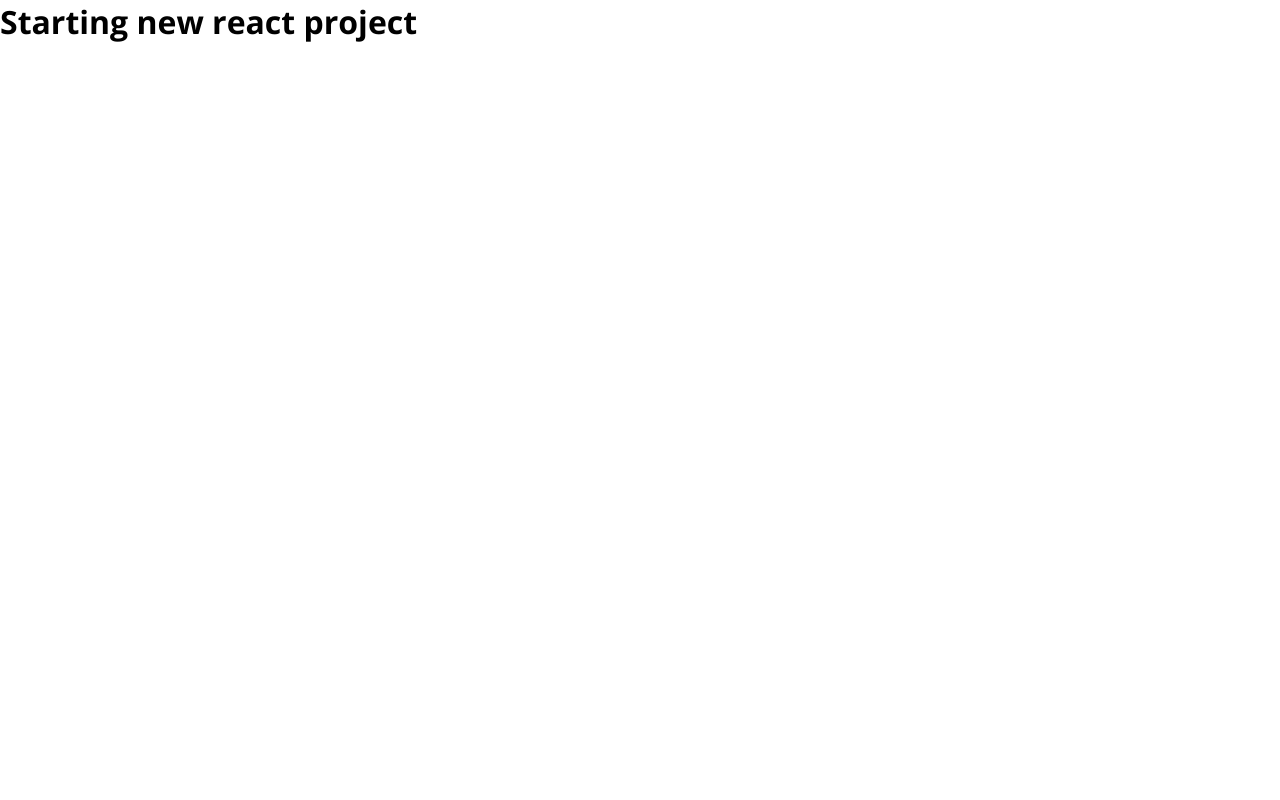
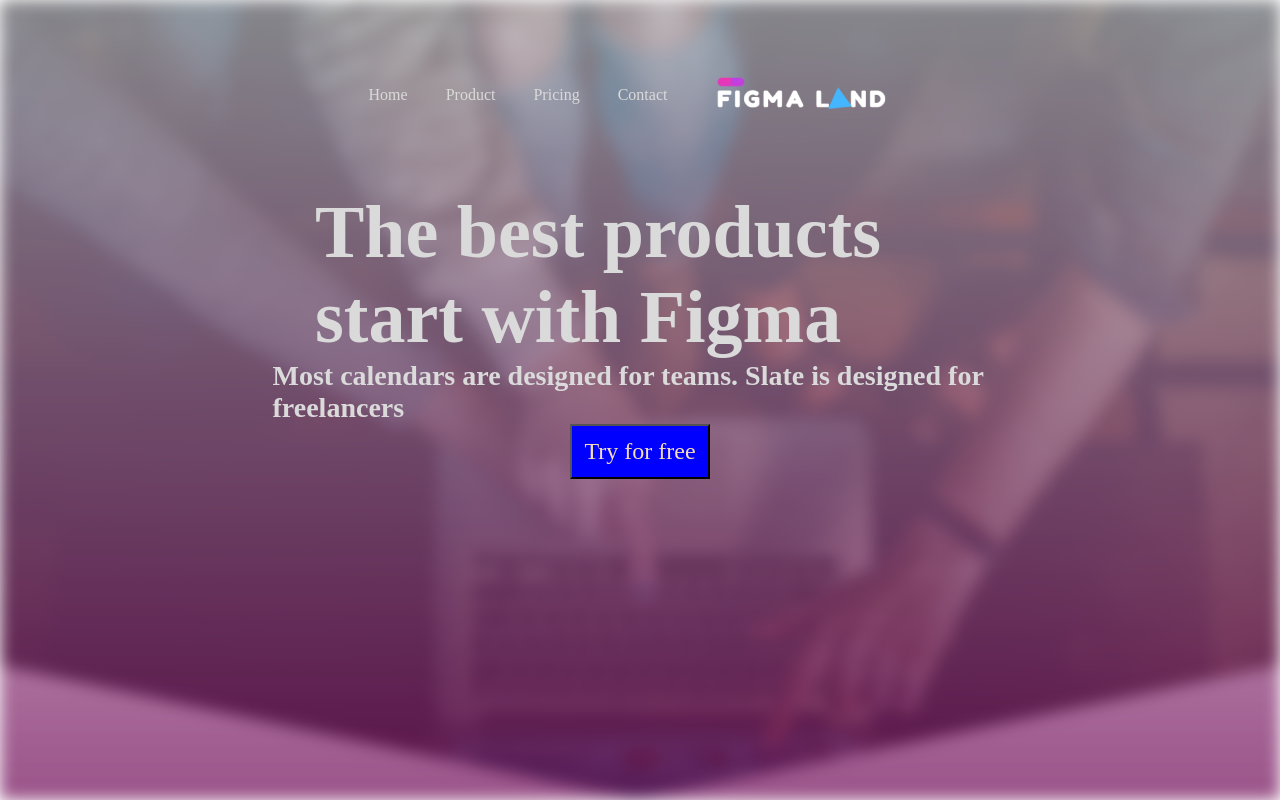
Before and after one commit to ppessanhadev/breaking-the-code, a React (Create React App) app: page / in a window 1280 px wide. Built offline with nearby package versions, Linux system fonts and the light colour scheme.

Commit message:
feat: adiciona parte inicial da landing page

```diff
--- a/public/index.html
+++ b/public/index.html
@@ -11,6 +11,7 @@
       href="https://fonts.googleapis.com/css2?family=Open+Sans:wght@300;400;600;700&display=swap"
       rel="stylesheet"
     />
+    <link href="https://fonts.googleapis.com/css2?family=Roboto:wght@300;400;500;700&display=swap" rel="stylesheet">
     <title>Breaking the code</title>
   </head>
   <body>
--- a/src/App.jsx
+++ b/src/App.jsx
@@ -1,7 +1,8 @@
+import HeroSection from './components/HeroSection';
 import './styles/GlobalStyles.scss';
 
-function App() {
-  return <h1>Starting new react project</h1>;
+function LandingPage() {
+  return <HeroSection />;
 }
 
-export default App;
+export default LandingPage;
--- /dev/null
+++ b/src/components/HeroSection/index.jsx
@@ -0,0 +1,27 @@
+import figmaLandLogo from '../../assets/figmaland-header.png';
+import styles from './styles.module.scss';
+
+export default function HeroSection() {
+  return (
+    <>
+      <section className={styles.backgroundImage} />
+      <section className={styles.hero}>
+        <header className={styles.heroHeader}>
+          <ul>
+            <li>Home</li>
+            <li>Product</li>
+            <li>Pricing</li>
+            <li>Contact</li>
+            <li>
+              <img src={figmaLandLogo} alt="logo da figmaland" />
+            </li>
+          </ul>
+        </header>
+
+        <h1>The best products start with Figma</h1>
+        <h2>Most calendars are designed for teams. Slate is designed for freelancers</h2>
+        <button type="button">Try for free</button>
+      </section>
+    </>
+  );
+}
--- /dev/null
+++ b/src/components/HeroSection/styles.module.scss
@@ -0,0 +1,68 @@
+@import '../../styles/Variables.scss';
+
+.hero {
+  h1, h2 {
+    color: $white-100;
+    max-width: 650px;
+    font-size: 74px;
+    margin: auto;
+  }
+
+  h2 {
+    max-width: 735px;
+    font-size: 28px;
+  }
+
+  button {
+    display: block;
+    padding: 12px;
+    font-size: 24px;
+    color: wheat;
+    background-color: blue;
+    margin: auto;
+  }
+}
+
+.heroHeader {
+  padding: 54px;
+
+  ul {
+    display: flex;
+    justify-content: center;
+    align-items: center;
+
+    li {
+      list-style: none;
+      color: $white-100;
+      font-size: 16px;
+      cursor: pointer;
+      + li {
+        margin-left: 38px;
+      }
+      > img {
+        cursor: default;
+      }
+    }
+  }
+
+}
+
+.backgroundImage {
+  position: fixed;
+  background-image: linear-gradient(to bottom, rgba(245, 246, 252, 0.52), rgba(117, 19, 93, 0.73)), url('../../assets/hero-bg.png');
+  background-repeat: no-repeat;
+  background-size: 100vw 99vh;
+  width: 100vw;
+  height: 100vh;
+  z-index: -1;
+
+  /* Add the blur effect */
+  filter: blur(8px);
+  -webkit-filter: blur(8px);
+
+
+  /* Center and scale the image nicely */
+  background-position: center;
+  background-repeat: no-repeat;
+  background-size: cover;
+}
--- a/src/index.js
+++ b/src/index.js
@@ -1,10 +1,10 @@
 import React from 'react';
 import ReactDOM from 'react-dom/client';
-import App from './App';
+import LadingPage from './App';
 
 const root = ReactDOM.createRoot(document.getElementById('root'));
 root.render(
   <React.StrictMode>
-    <App />
+    <LadingPage />
   </React.StrictMode>
 );
--- a/src/styles/GlobalStyles.scss
+++ b/src/styles/GlobalStyles.scss
@@ -7,6 +7,14 @@
   outline: none;
 }
 
-h1 {
+h1,
+h2,
+h3,
+h4,
+h5,
+h6,
+textarea,
+input,
+button {
   font-family: $defaultFont;
 }
--- a/src/styles/Variables.scss
+++ b/src/styles/Variables.scss
@@ -1 +1,3 @@
-$defaultFont: 'Open Sans', sans-sefif;
+$defaultFont: sans-sefif;
+
+$white-100: #dadada;
```
Also changed, not shown: .eslintrc.json, src/assets/figmaland-header.png (added), src/assets/hero-bg.png (added).
